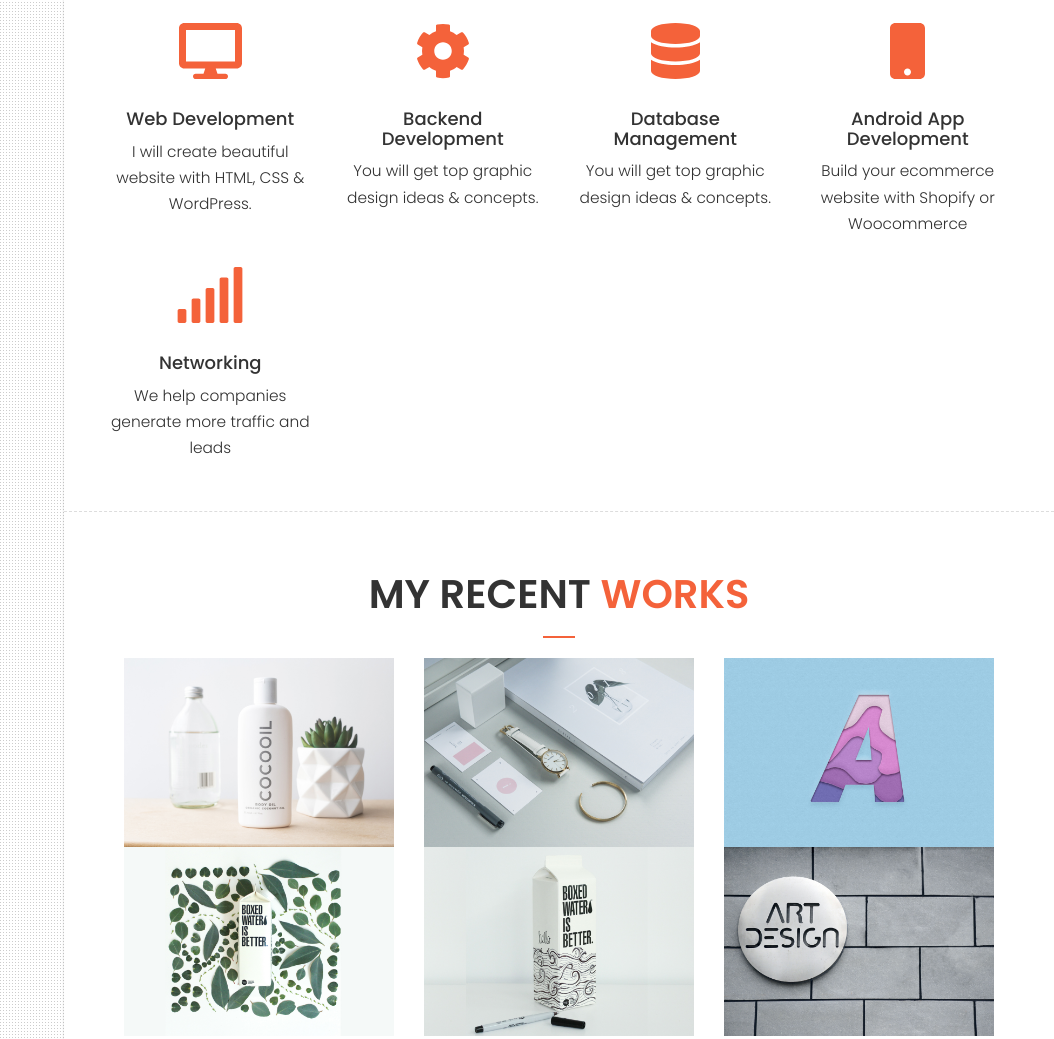
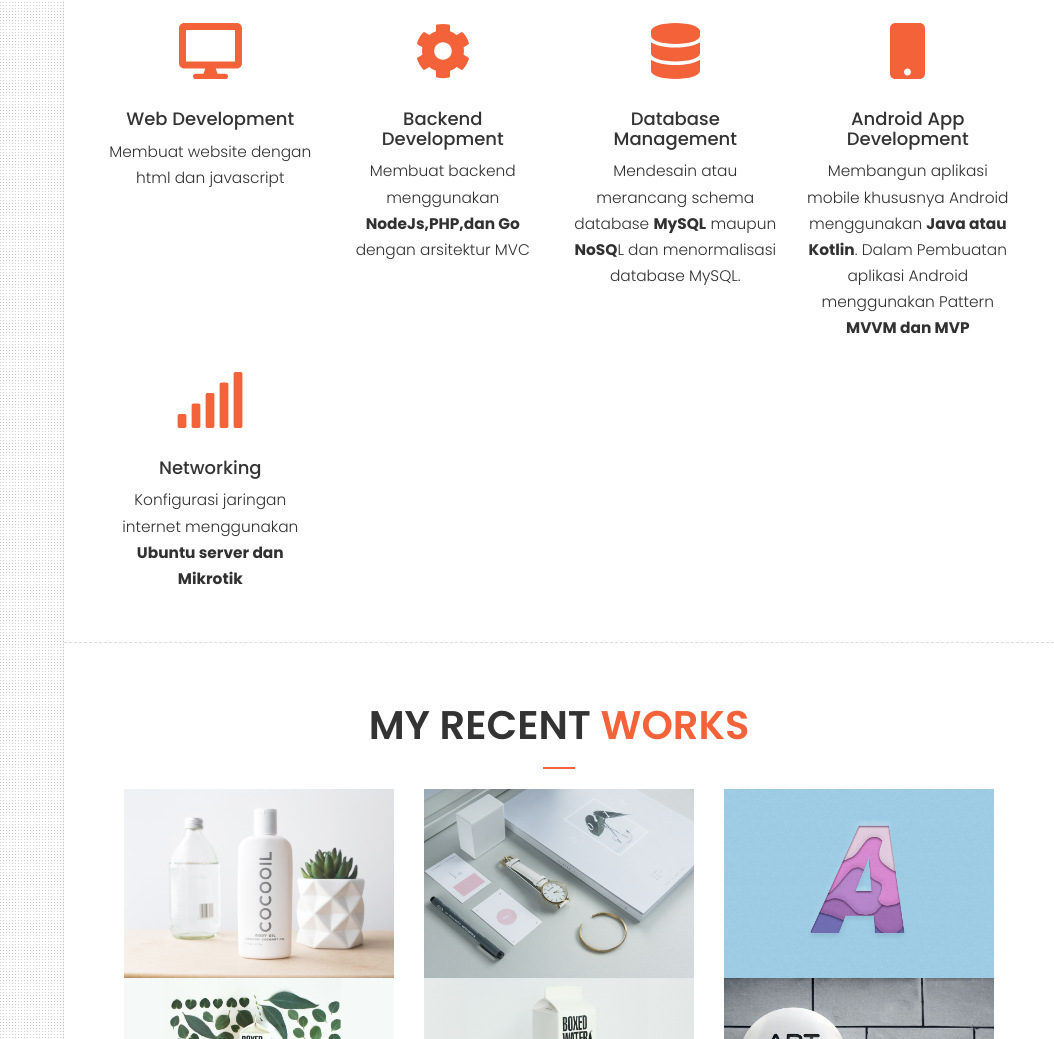
Before and after one commit to aditya37/aditya37.github.io, a plain HTML site: page index.html in a window 1280 px wide. Shown: the part 836-1875 px from the top of the page, without its empty margins (226-1280 px from the left). Drawn offline with nearby package versions, Linux system fonts and the light colour scheme.

Commit message:
Index Maneh to yang

```diff
--- a/index.html
+++ b/index.html
@@ -121,35 +121,35 @@
                             <div class="mt-5">
                                 <i class="fas fa-4x fa-desktop  text-primary mb-4"></i>
                                 <h3 class="h4 mb-2">Web  Development</h3>
-                                <p class="text-muted mb-0"> I will create beautiful website with HTML, CSS & WordPress.</p>
+                                <p class="text-muted mb-0"> Membuat website dengan html dan javascript</p>
                             </div>
                         </div>
                         <div class="col-lg-3 col-md-6 text-center">
                             <div class="mt-5">
                                 <i class="fas fa-4x fa-cog text-primary mb-4"></i>
                                 <h3 class="h4 mb-2">Backend  Development</h3>
-                                <p class="text-muted mb-0">You will get top graphic design ideas & concepts.</p>
+                                <p class="text-muted mb-0">Membuat backend menggunakan <b>NodeJs,PHP,dan Go</b> dengan arsitektur MVC</p>
                             </div>
                         </div>
                         <div class="col-lg-3 col-md-6 text-center">
                             <div class="mt-5">
                                 <i class="fas fa-4x fa-database text-primary mb-4"></i>
                                 <h3 class="h4 mb-2">Database  Management</h3>
-                                <p class="text-muted mb-0">You will get top graphic design ideas & concepts.</p>
+                                <p class="text-muted mb-0">Mendesain atau merancang schema database <b>MySQL</b> maupun <b>NoSQ</b>L dan menormalisasi database MySQL. </p>
                             </div>
                         </div>
                         <div class="col-lg-3 col-md-6 text-center">
                             <div class="mt-5">
                                 <i class="fas fa-4x fa-mobile text-primary mb-4"></i>
                                 <h3 class="h4 mb-2">Android App Development</h3>
-                                <p class="text-muted mb-0">Build your ecommerce website with Shopify or Woocommerce</p>
+                                <p class="text-muted mb-0">Membangun aplikasi mobile khususnya Android menggunakan <b>Java atau Kotlin</b>. Dalam Pembuatan aplikasi Android menggunakan Pattern <b>MVVM dan MVP</b></p>
                             </div>
                         </div>
                         <div class="col-lg-3 col-md-6 text-center">
                             <div class="mt-5">
                                 <i class="fas fa-4x fa-signal text-primary mb-4"></i>
                                 <h3 class="h4 mb-2">Networking  </h3>
-                                <p class="text-muted mb-0">We help companies generate more traffic and leads</p>
+                                <p class="text-muted mb-0">Konfigurasi jaringan internet menggunakan <b>Ubuntu server dan Mikrotik</b></p>
                             </div>
                         </div>
                     </div>
@@ -217,7 +217,7 @@
                             <div class="mt-5">
                                 <i class="fas fa-4x fa-desktop  text-primary mb-4"></i>
                                 <h3 class="h4 mb-2">Web Designing  </h3>
-                                <p class="text-muted mb-0"> I will create beautiful website with HTML, CSS & WordPress.</p>
+                                <p class="text-muted mb-0"> Membangun website dengan html dan javascript</p>
                             </div>
                         </div>
                         <div class="col-lg-3 col-md-6 text-center">
```
